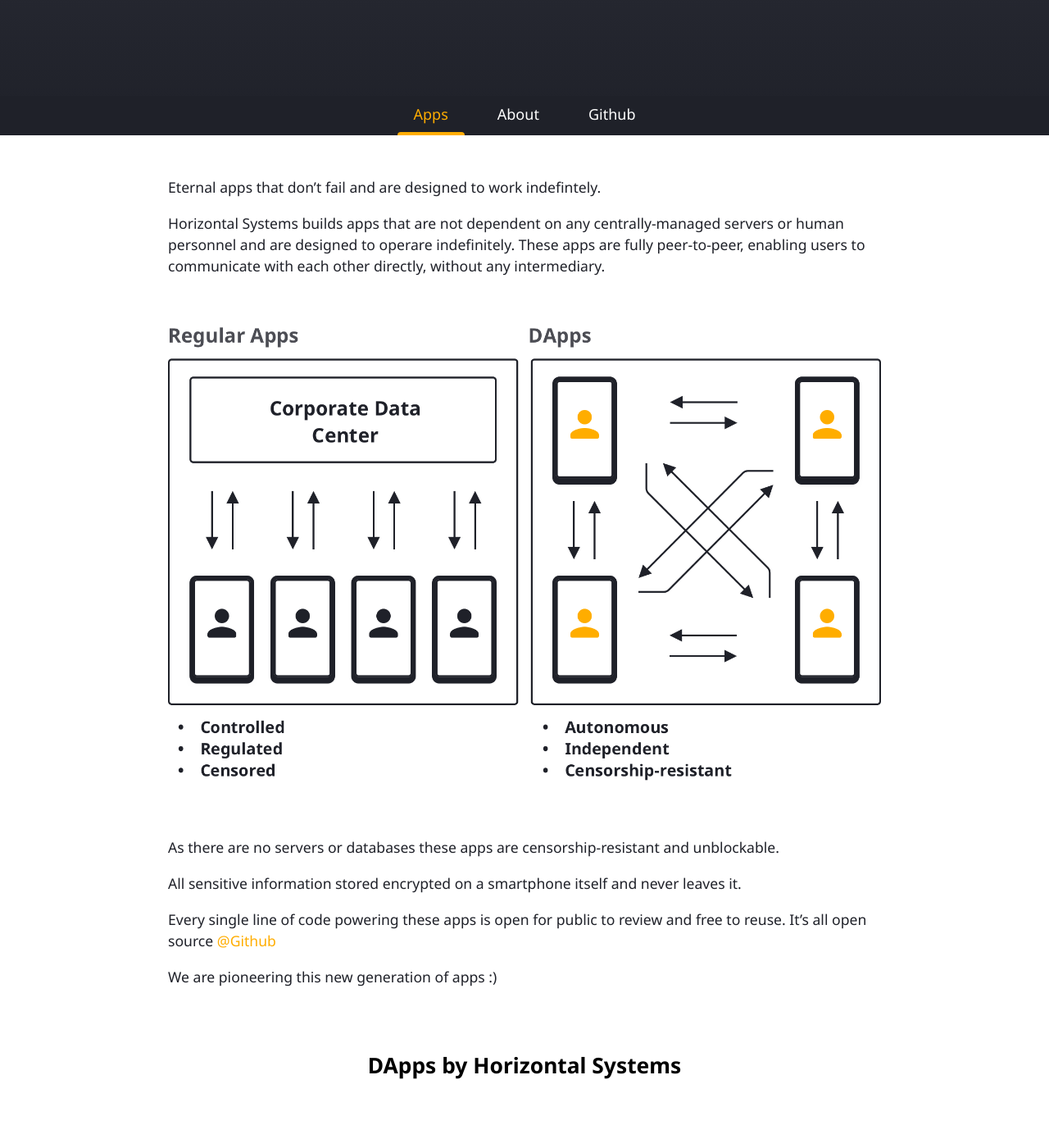
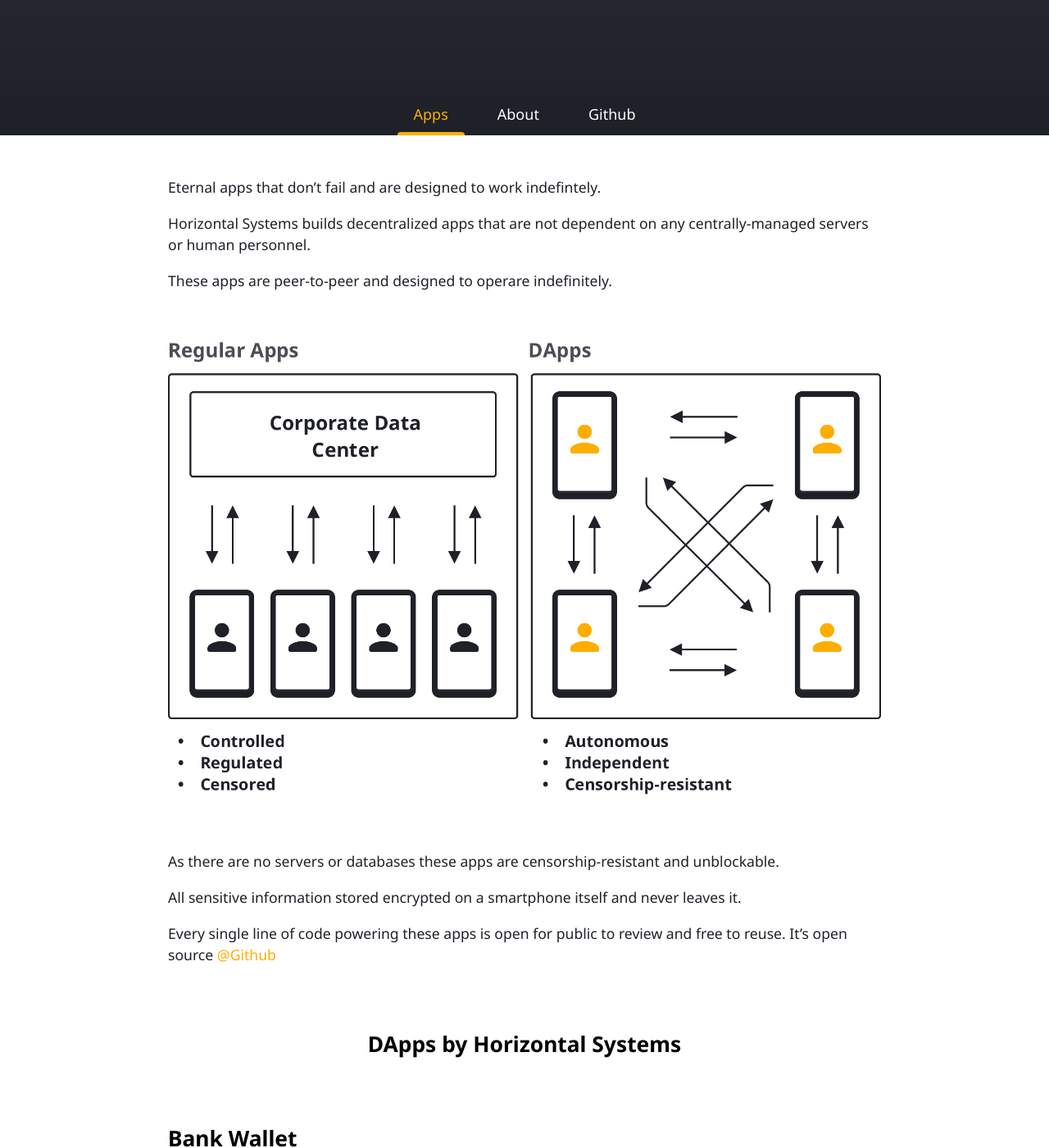
Before and after one commit to horizontalsystems/horizontalsystems.github.io, a Jekyll site: the page built from index.md, in a window 1280 px wide and 1400 px high, scrolled down 199 px. Shown: the whole window at 82% size. Built offline with Jekyll 4.4.1, drawn with Linux system fonts in a browser that asks for light colours.

Commit message:
polish home text

```diff
--- a/index.md
+++ b/index.md
@@ -5,7 +5,9 @@ layout: default
 
 Eternal apps that don't fail and are designed to work indefintely.
 
-Horizontal Systems builds apps that are not dependent on any centrally-managed servers or human personnel and are designed to operare indefinitely. These apps are fully peer-to-peer, enabling users to communicate with each other directly, without any intermediary.
+Horizontal Systems builds decentralized apps that are not dependent on any centrally-managed servers or human personnel.
+
+These apps are peer-to-peer and designed to operare indefinitely.
 
 
 <br/>
@@ -18,9 +20,7 @@ As there are no servers or databases these apps are censorship-resistant and unb
 
 All sensitive information stored encrypted on a smartphone itself and never leaves it.
 
-Every single line of code powering these apps is open for public to review and free to reuse. It's all open source [@Github](https://github.com/horizontalsystems/)
-
-We are pioneering this new generation of apps :)
+Every single line of code powering these apps is open for public to review and free to reuse. It's open source [@Github](https://github.com/horizontalsystems/)
 
 
 <br/>
```
